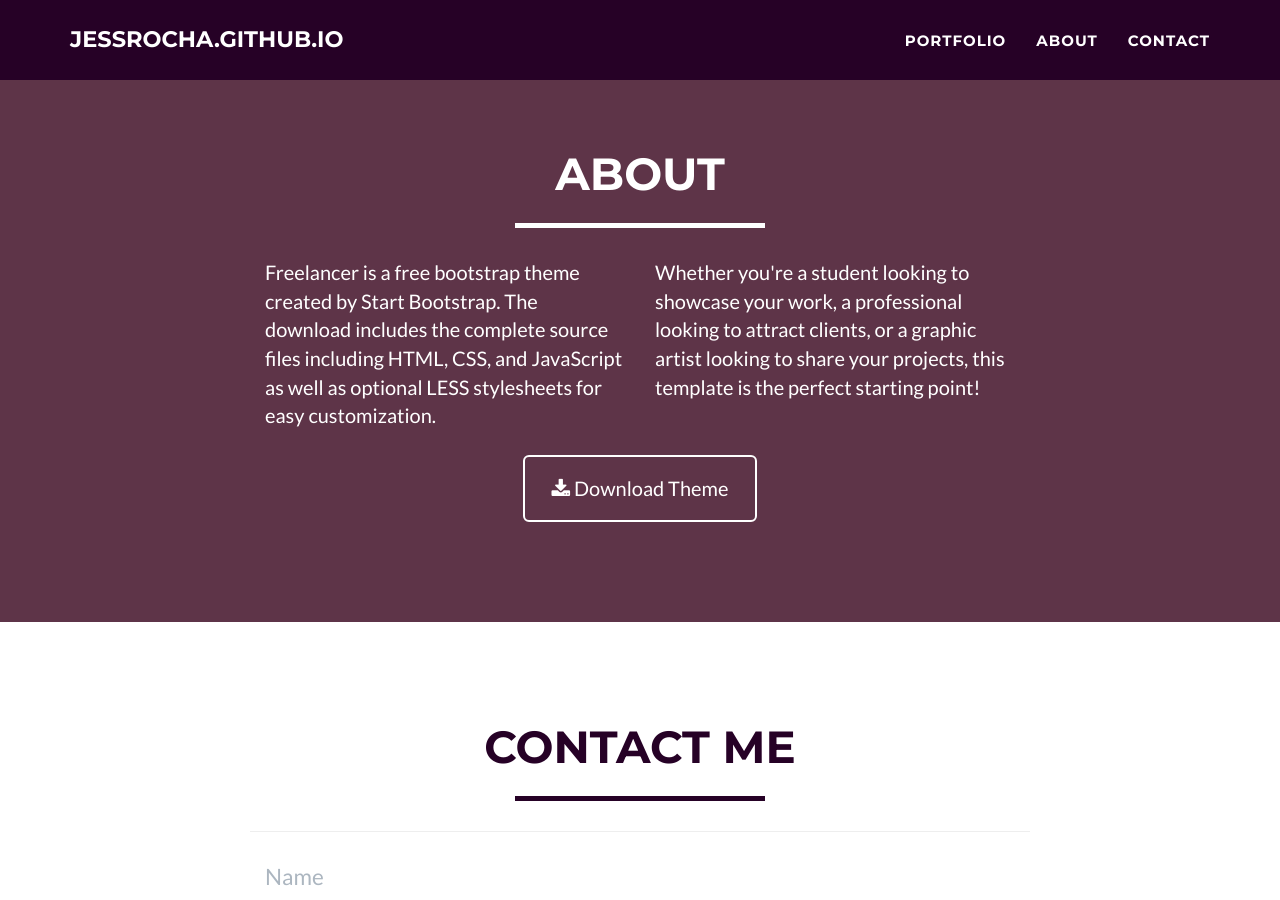
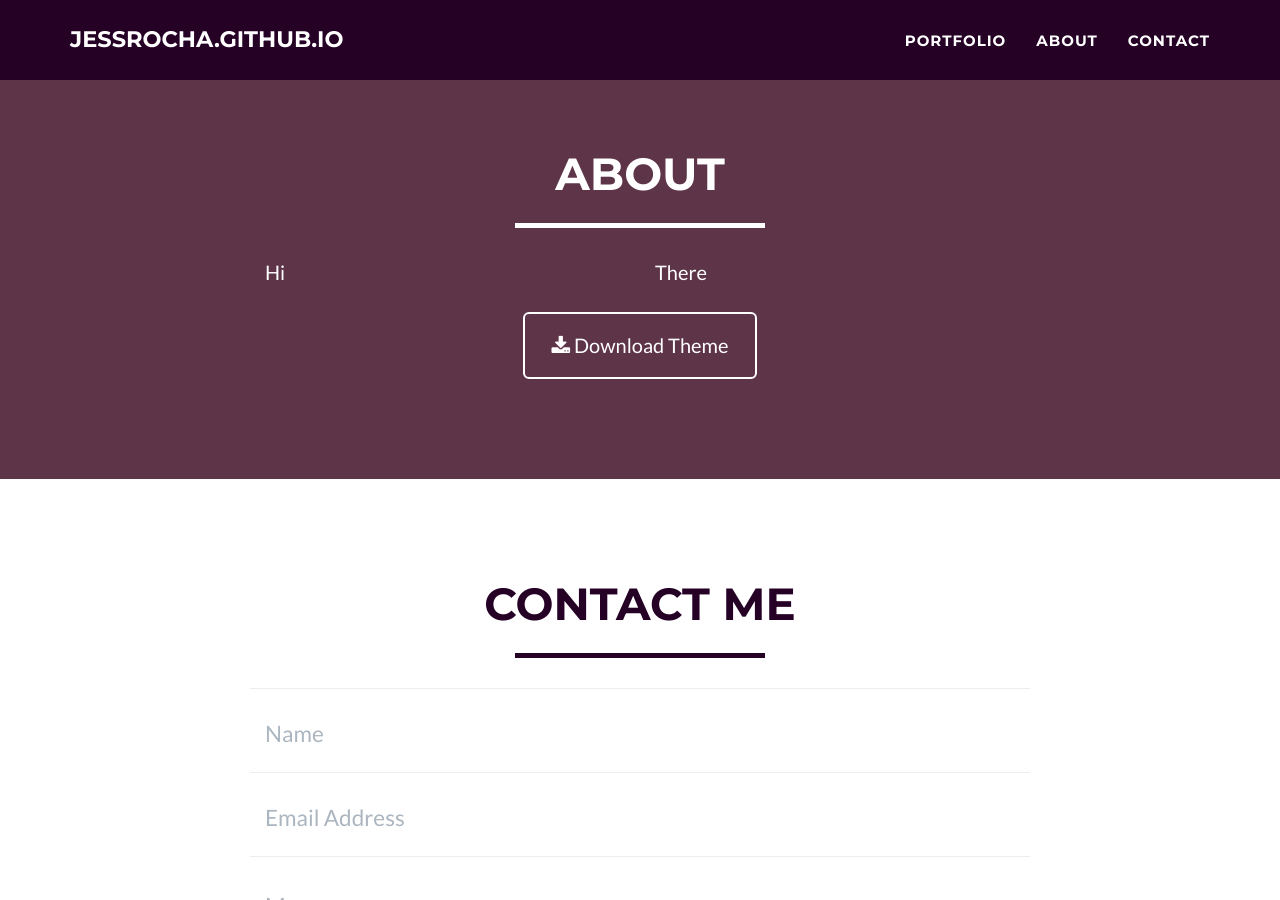
Before and after one commit to JessRocha/jessrocha.github.io, a Jekyll site: the page built from index.html, in a window 1280 px wide and 900 px high, scrolled down 1760 px. Built offline with Jekyll 4.4.1, drawn with Linux system fonts in a browser that asks for light colours.

Commit message:
Update about.html

```diff
--- a/_includes/about.html
+++ b/_includes/about.html
@@ -9,10 +9,10 @@
             </div>
             <div class="row">
                 <div class="col-lg-4 col-lg-offset-2">
-                    <p>Freelancer is a free bootstrap theme created by Start Bootstrap. The download includes the complete source files including HTML, CSS, and JavaScript as well as optional LESS stylesheets for easy customization.</p>
+                    <p>Hi</p>
                 </div>
                 <div class="col-lg-4">
-                    <p>Whether you're a student looking to showcase your work, a professional looking to attract clients, or a graphic artist looking to share your projects, this template is the perfect starting point! </p>
+                    <p>There </p>
                 </div>
                 <div class="col-lg-8 col-lg-offset-2 text-center">
                     <a href="#" class="btn btn-lg btn-outline">
```
